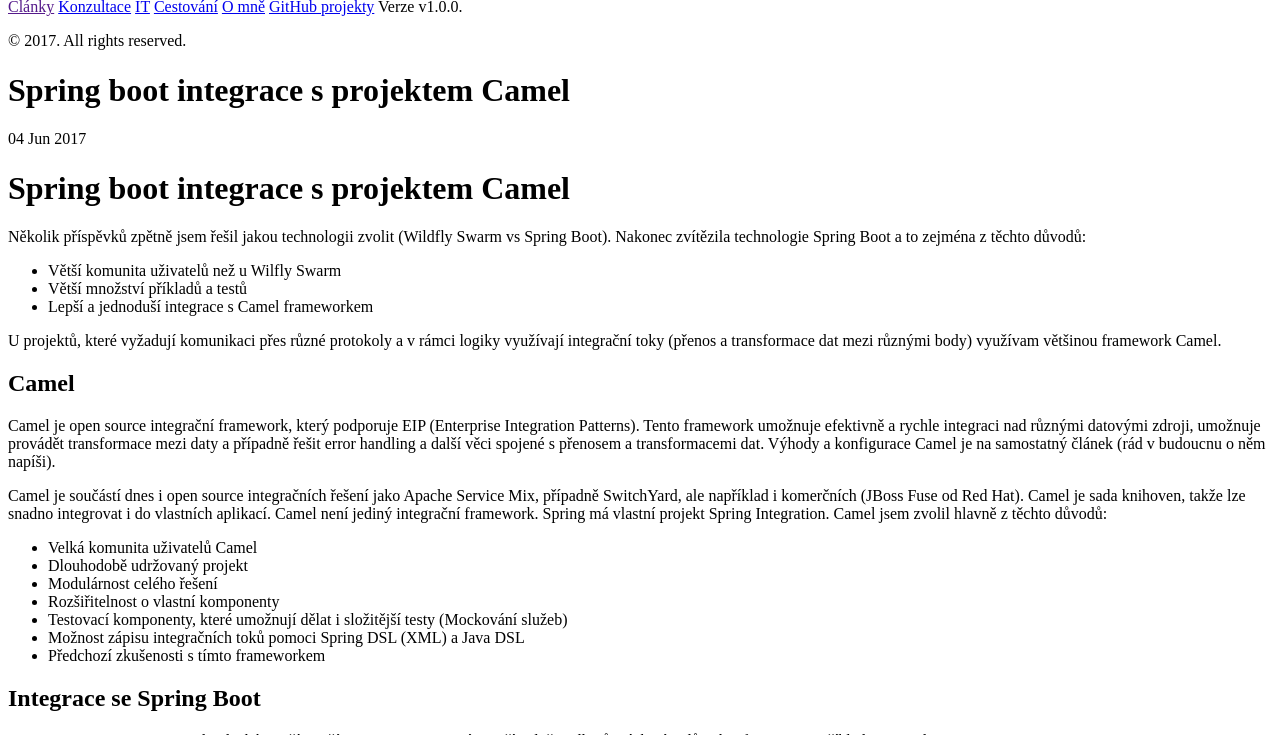
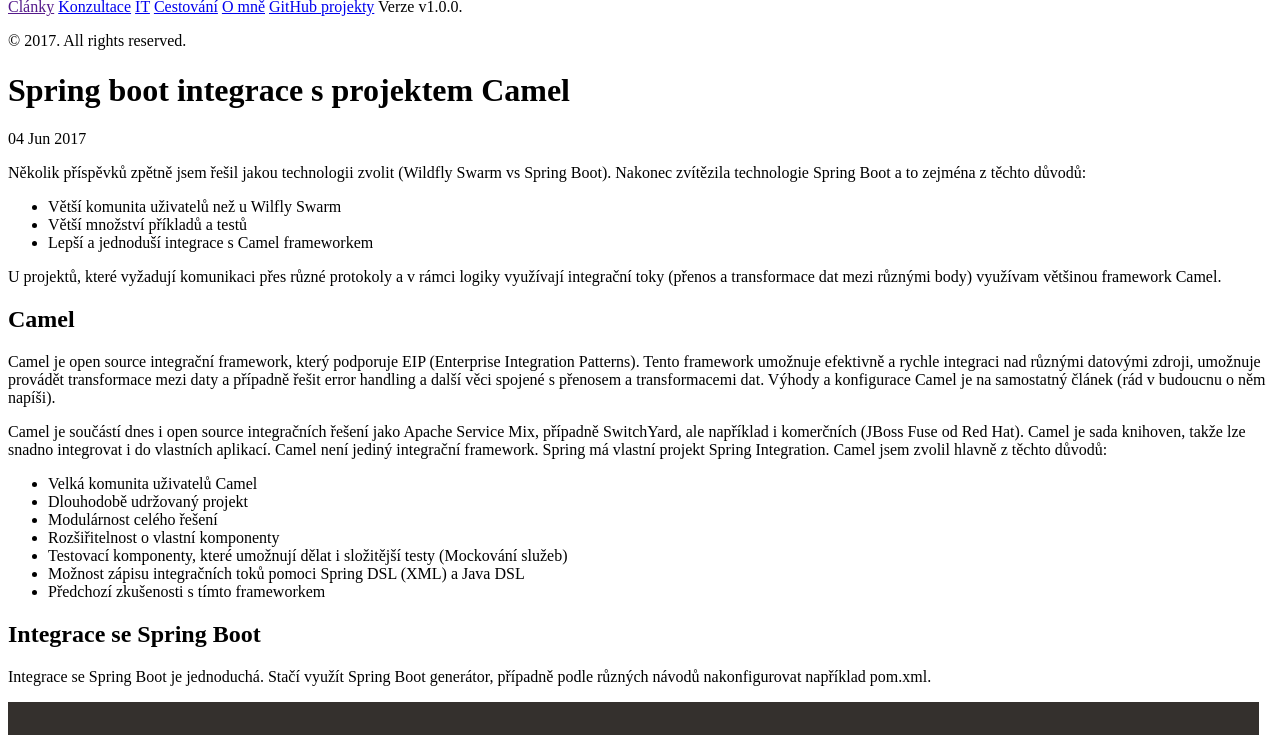
Before and after one commit to vladimirmezera/vladimirmezera.github.io, a Jekyll site: the page built from _posts/2017-06-04-SpringBoot.md, in a window 1280 px wide and 900 px high, cut to the strip 165-900 px from the top of the window. Built offline with Jekyll 4.4.1, drawn with Linux system fonts in a browser that asks for light colours.

Commit message:
Fix typo

```diff
--- a/_posts/2017-06-04-SpringBoot.md
+++ b/_posts/2017-06-04-SpringBoot.md
@@ -6,7 +6,6 @@
 tags: [architecture, microservices, spring]
 ---
 
-# Spring boot integrace s projektem Camel
 
 Několik příspěvků zpětně jsem řešil jakou technologii zvolit (Wildfly Swarm vs Spring Boot). Nakonec zvítězila technologie Spring Boot a to zejména z těchto důvodů:
 
```
